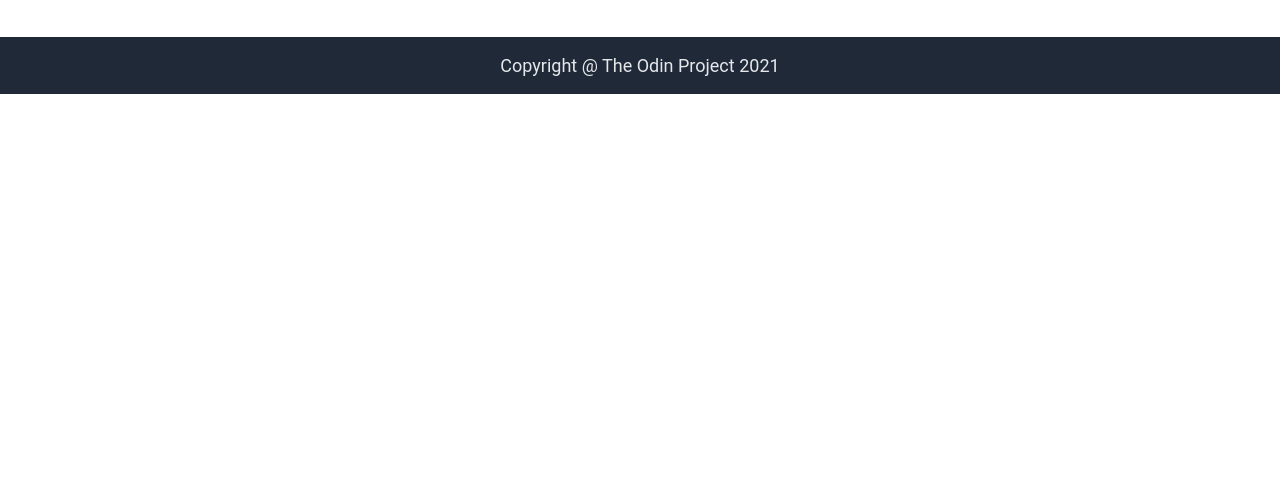
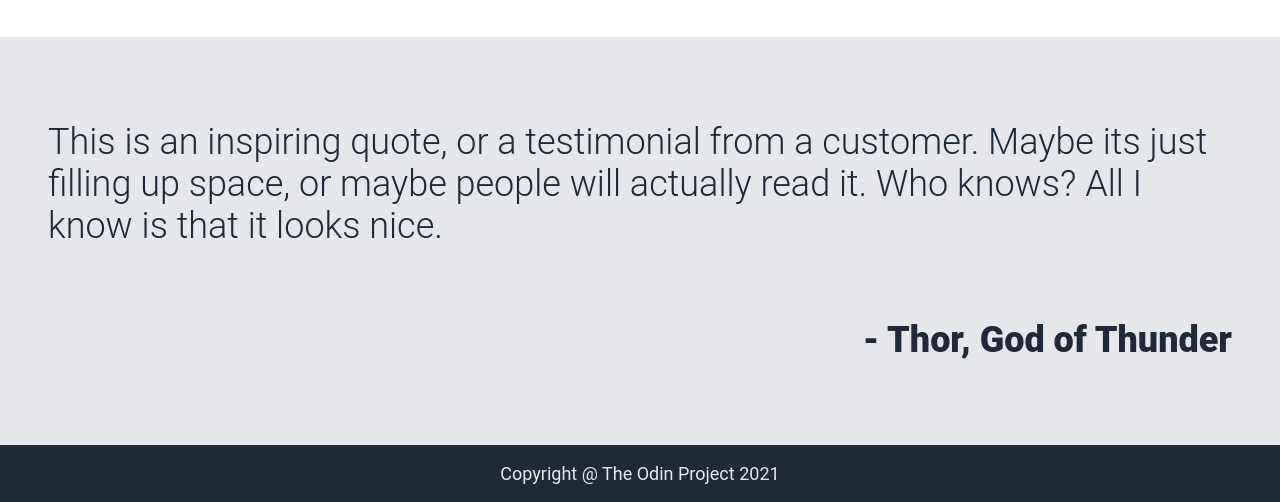
Before and after one commit to Mykul-Z/odin-LandingPage, a plain HTML site: page index.html in a window 1280 px wide. Shown: the part 550-1052 px from the top of the page. Before the commit the page ends 800 px from the top, so only its background shows below. Drawn offline with Linux system fonts and the light colour scheme.

Commit message:
Began work on body section 3
Completed initial layout for body section 3 (contains a quote)
- Need to work on margins and padding to match sample

```diff
--- a/index.html
+++ b/index.html
@@ -70,7 +70,11 @@
 
     </div>
 
+    <!-- section contains a quote -->
     <div class="main_3">
+
+        <p class="quote_text"> This is an inspiring quote, or a testimonial from a customer. Maybe its just filling up space, or maybe people will actually read it. Who knows? All I know is that it looks nice.</p>
+        <p class="information_header_text"> - Thor, God of Thunder</p>
 
 
     </div>
--- a/styles.css
+++ b/styles.css
@@ -15,6 +15,12 @@
     font-size: 36px;
     color: #1f2937;
     font-weight: 900;
+}
+
+.quote_text {
+    font-size: 36px;
+    color: #1f2937;
+    font-weight: 300;
 }
 
 /* generic attribute definitions */
@@ -114,6 +120,20 @@ body {
     border-color: blue;
     border-radius: 8px;
 }
+
+/* main 3 body section */
+
+.main_3 {
+
+    background-color: #e5e7eb;
+    padding: 48px;
+
+    display: flex;
+    flex-direction: column;
+    align-items: flex-end;
+
+}
+
 /* footer  */
 .footer {
     background-color: #1f2937;
```
